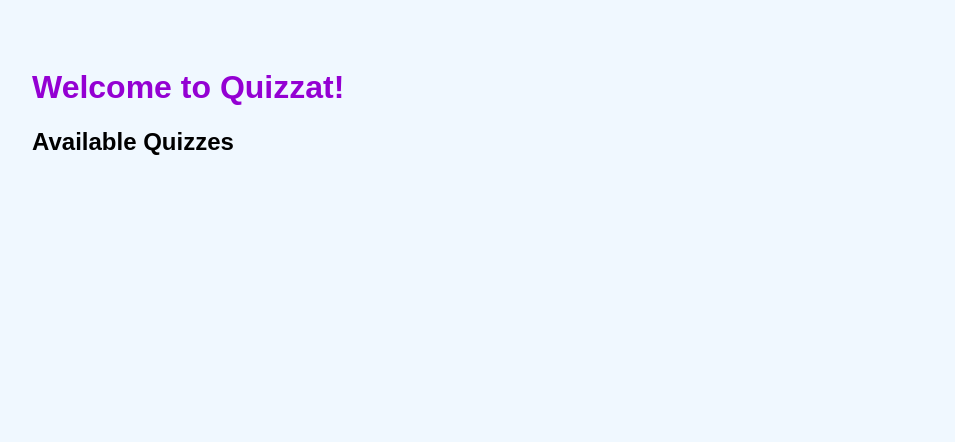
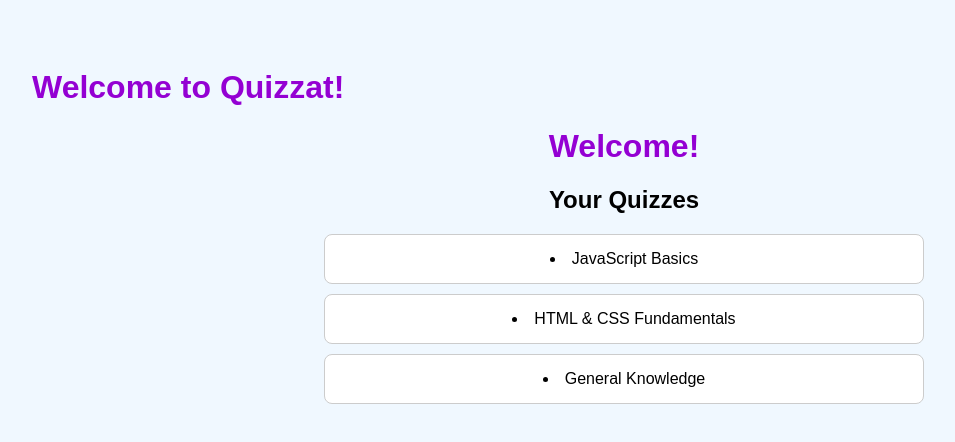
Before and after one commit to HananAtwee2/Quiz-Web-App, a plain HTML site: page home.html in a window 1280 px wide. Shown: the whole page, without its empty margins (16-971 px from the left). Drawn offline with Linux system fonts and the light colour scheme.

Commit message:
Updated home html

```diff
--- a/home.html
+++ b/home.html
@@ -12,15 +12,14 @@
     <div class="page-container">
         <h1 class="app-title">Welcome to Quizzat!</h1>
 
-        <div id="quizzes-list">
-            <h2>Available Quizzes</h2>
-            <ul id="quiz-list">
-                <!-- Quizzes will be dynamically added here -->
-            </ul>
-        </div>
+        <div class="home-container">
+            <h1 id="welcome-msg">Welcome!</h1>
+            <h2>Your Quizzes</h2>
+            <div id="quiz-list" class="quiz-list"></div>
+          </div>
     </div>
 
-    <script src="home.js"></script>
+    <script src="scripts/home.js"></script>
 </body>
 
 </html>
```
